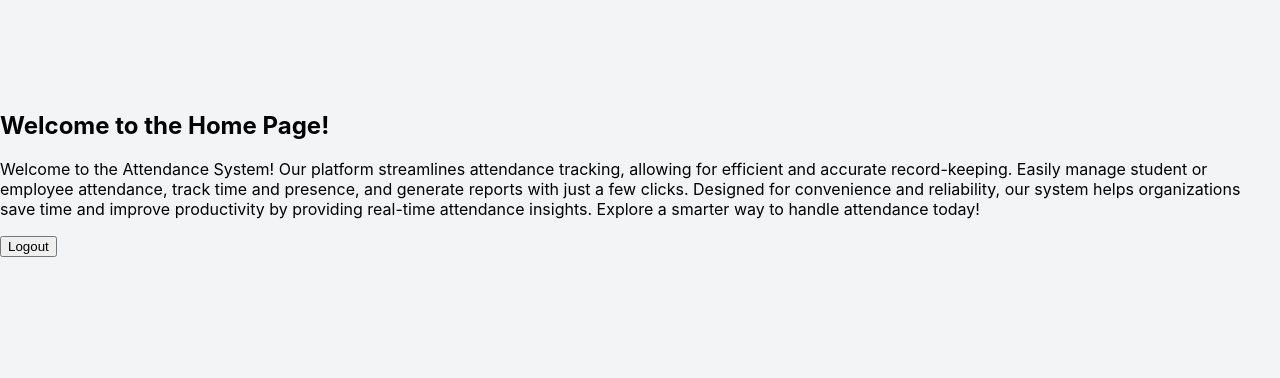
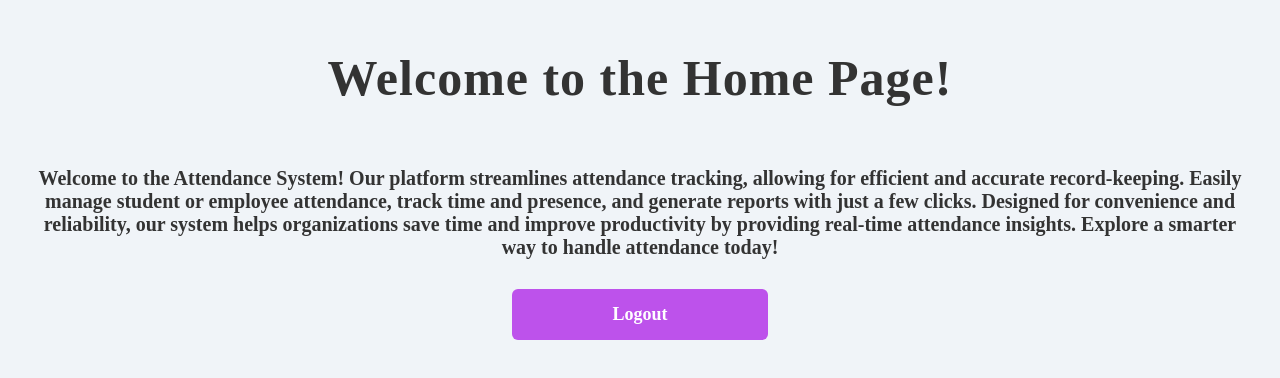
Before and after one commit to ThiyakuAbi20/Java, a React (Create React App) app in the folder client/: page /home in a window 1280 px wide. Shown: the part 226-604 px from the top of the page. Built offline with nearby package versions, Linux system fonts and the light colour scheme; sample sign-in values are in the browser's storage.

Commit message:
#6.1, homepage style also added

```diff
--- a/client/src/App.css
+++ b/client/src/App.css
@@ -75,3 +75,49 @@ body, html {
   margin-top: 20px;
   font-weight: 500;
 }
+/* home page css style */
+.home-page {
+  display: flex;
+  flex-direction: column;
+  align-items: center;
+  justify-content: center;
+  min-height: 100vh;
+  background-color: #f0f4f8;
+  text-align: center;
+}
+
+.home-page h2 {
+  color: #333;
+  font-size: 50px;
+  margin-bottom: 30px;
+  font-family: 'Times New Roman', Times, serif;
+  font-weight: bold;
+  letter-spacing: 1px;
+}
+.home-page p {
+  color: #333;
+  font-size: 20px;
+  margin-bottom: 30px;
+  font-family: 'Times New Roman', Times, serif;
+  font-weight: bold;
+  text-align: center;
+  margin: 30px;
+}
+
+.home-page button {
+  background-color: #bd52eb;
+  color: white;
+  font-family: 'Times New Roman', Times, serif;
+  border: none;
+  padding: 15px 100px;
+  font-size: 18px;
+  font-weight: bold;
+  border-radius: 6px;
+  cursor: pointer;
+  transition: background-color 0.3s, transform 0.1s;
+}
+
+.home-page button:hover {
+  background-color: #8723ac;
+  transform: translateY(-2px);
+}
```
